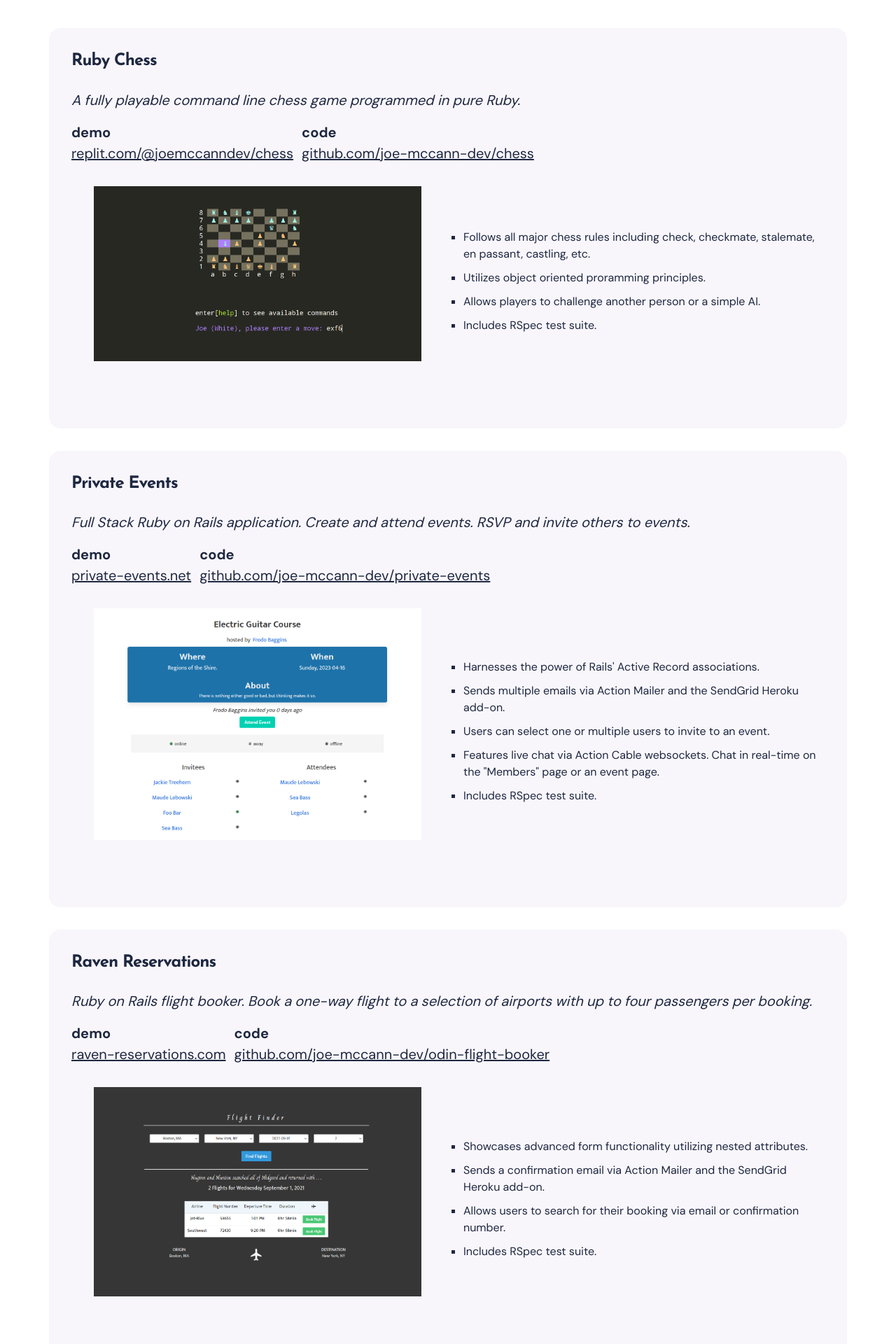
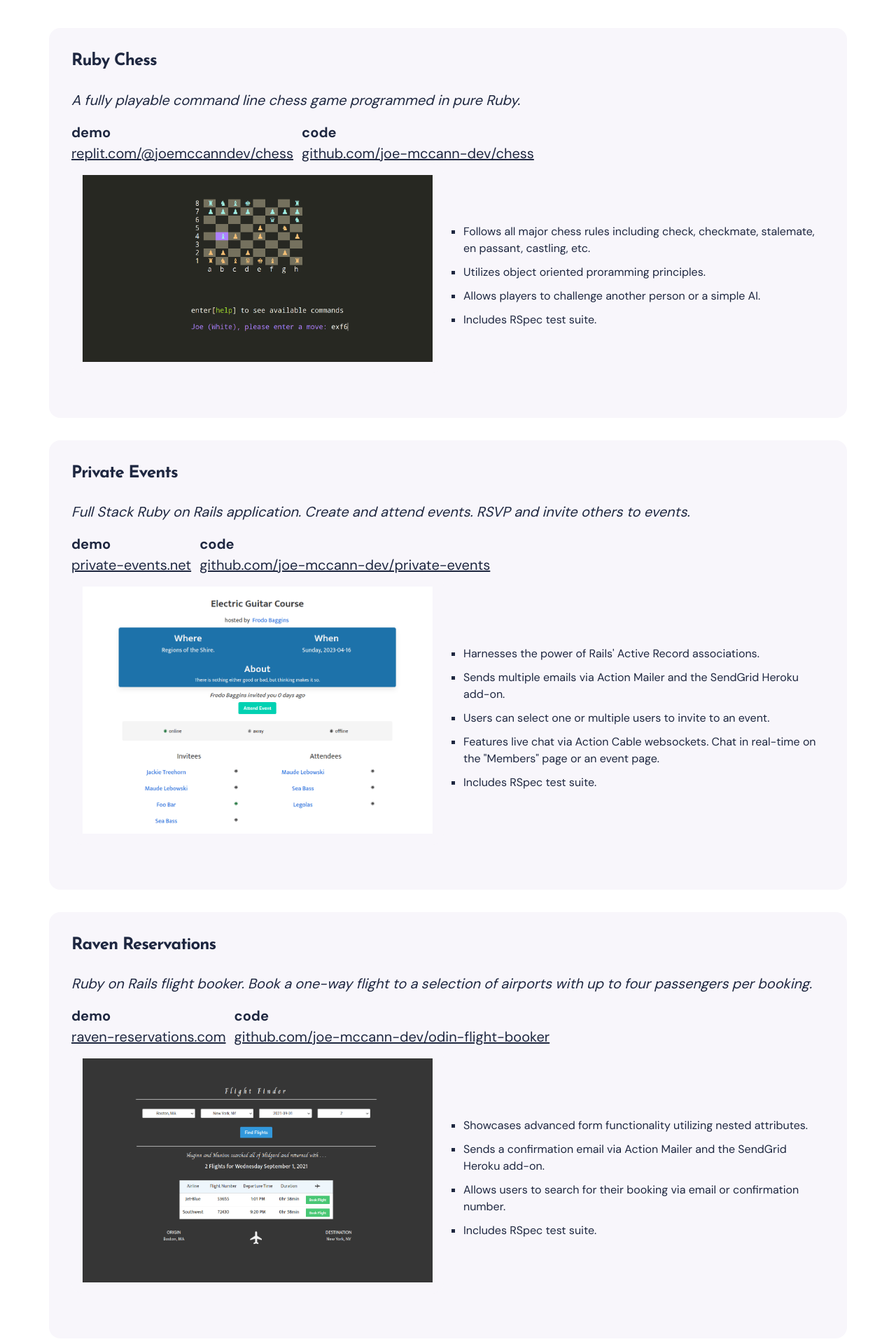
Before and after one commit to joe-mccann-dev/portfolio, a Jekyll site: the page built from index.html, in a window 1280 px wide. Shown: the part 846-2766 px from the top of the page at 70% size. Built offline with Jekyll 4.4.1, drawn with Linux system fonts in a browser that asks for light colours; nearby versions of some CDN libraries.

Commit message:
Decrease padding of portfolio__item img.

```diff
--- a/_sass/3-modules/_section-portfolio.scss
+++ b/_sass/3-modules/_section-portfolio.scss
@@ -108,6 +108,10 @@
   p {
     margin-bottom: 16px;
   }
+
+  img {
+    padding: 16px;
+  }
 }
 
 .portfolio__link {
```
